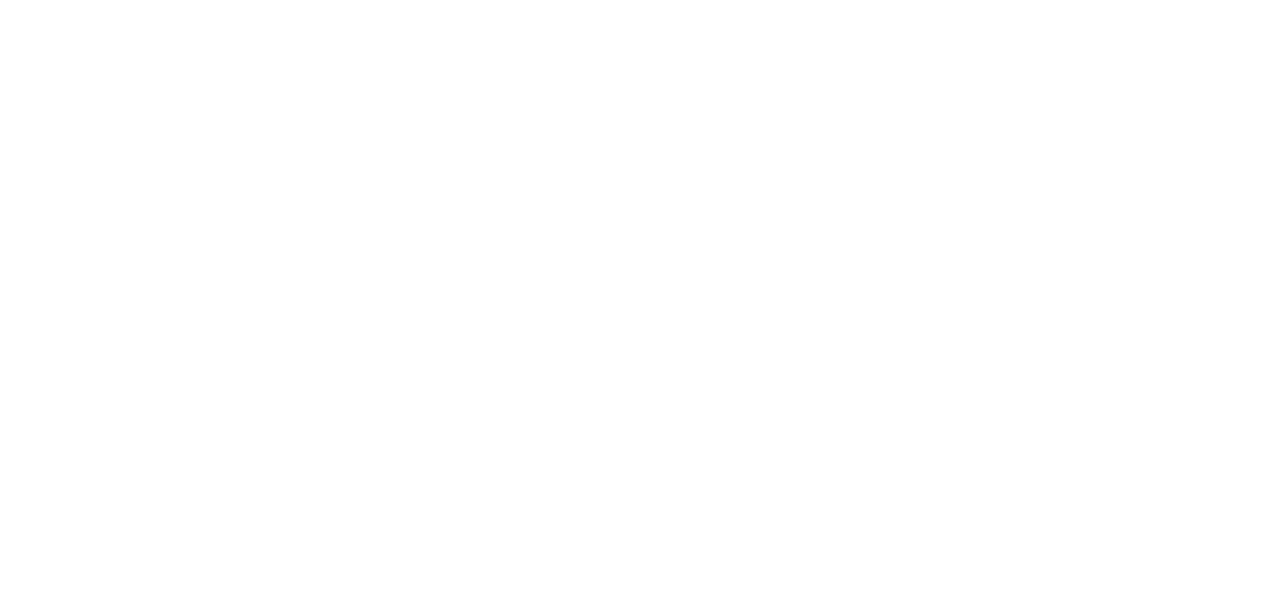
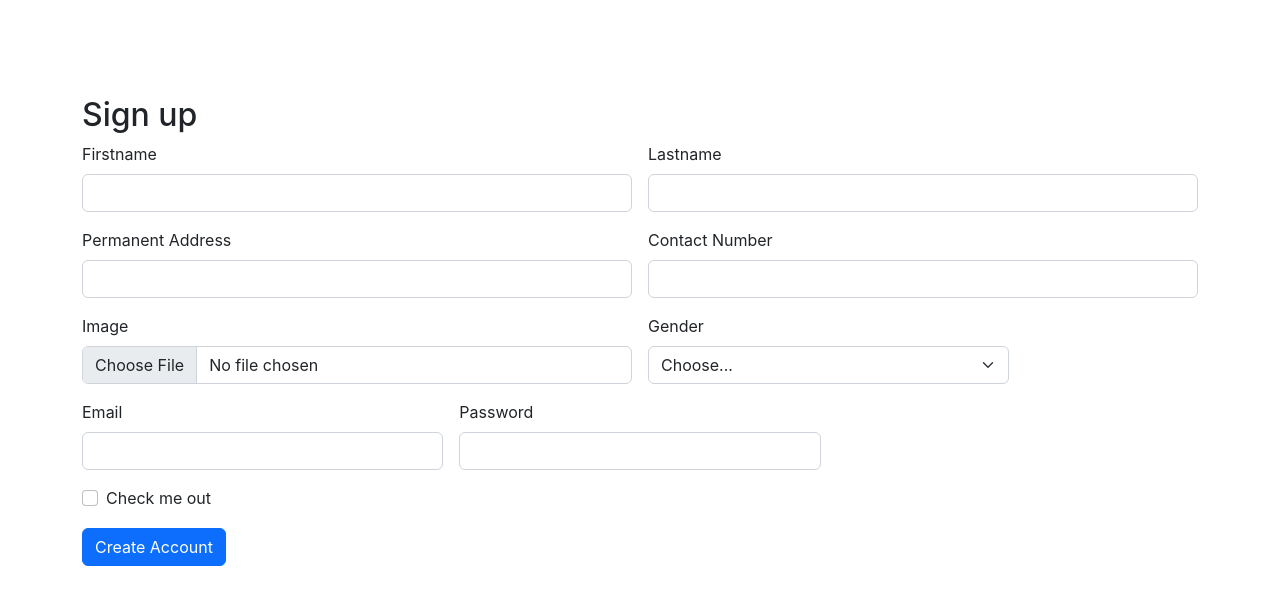
Before and after one commit to KingNelx/Profiling-System-Front-end-, a React (Create React App) app: page /studentReg in a window 1280 px wide. Before the commit this address had no page. Shown: the top 604 px of the page. Built offline with nearby package versions, Linux system fonts and the light colour scheme.

Commit message:
added student side

```diff
--- a/src/App.js
+++ b/src/App.js
@@ -7,6 +7,8 @@ import {
 import HomeLogin from './Components/HomeLogin';
 import AdminLogin from './AdminComponents/AdminLogin'
 import AdminReg from './AdminComponents/AdminReg'
+import StudentLogin from './StudentComponents/StudentLogin';
+import StudentReg from './StudentComponents/StudentReg';
 const App = () => {
   return (
     <Router>
@@ -14,6 +16,8 @@ const App = () => {
         <Route path="/" element={<HomeLogin />} />
         <Route path="adminLogin" element={<AdminLogin />} />
         <Route path="adminReg" element={<AdminReg />} />
+        <Route path="studentLogin" element={<StudentLogin />} />
+        <Route path="studentReg" element={<StudentReg />} />
       </Routes>
     </Router>
   );
--- a/src/Components/HomeLogin.jsx
+++ b/src/Components/HomeLogin.jsx
@@ -27,7 +27,7 @@ const HomeLogin = () => {
                             }} />
                             <div class="card-body">
                                 <h5 class="card-title">STUDENT</h5>
-                                <Link to="/login" class="btn btn-primary">Log in</Link>
+                                <Link to="/studentLogin" class="btn btn-primary">Log in</Link>
                             </div>
                         </div>
                     </div>
--- /dev/null
+++ b/src/StudentComponents/StudentLogin.jsx
@@ -0,0 +1,34 @@
+import { Link } from "react-router-dom"
+const StudentLogin = () => {
+    return (
+        <div>
+            <form>
+                <div className="container col-md-4 py-5 mt-5">
+                    <h2 className="mb-3"> Sign in </h2>
+                    <div class="mb-3">
+                        <label for="exampleInputEmail1" class="form-label">Email address</label>
+                        <input type="email" class="form-control" id="exampleInputEmail1" aria-describedby="emailHelp" />
+                        <div id="emailHelp" class="form-text">We'll never share your email with anyone else.</div>
+                    </div>
+                    <div class="mb-3">
+                        <label for="exampleInputPassword1" class="form-label">Password</label>
+                        <input type="password" class="form-control" id="exampleInputPassword1" />
+                    </div>
+                    <div class="mb-3">
+                        <label for="exampleInputPassword1" class="form-label">Confirm Password</label>
+                        <input type="password" class="form-control" id="exampleInputPassword1" />
+                    </div>
+                    <div class="mb-3 form-check">
+                        <input type="checkbox" class="form-check-input" id="exampleCheck1" />
+                        <label class="form-check-label" for="exampleCheck1">Check me out</label>
+                    </div>
+                    <Link class="btn btn-primary mx-2">Submit</Link>
+                    <Link to="/" class="btn btn-outline-success">Go Back</Link>
+                    <Link to="/studentReg" className="mx-2">No Account? Sign up now!</Link>
+                </div>
+            </form>
+        </div>
+    );
+}
+
+export default StudentLogin;
--- /dev/null
+++ b/src/StudentComponents/StudentReg.jsx
@@ -0,0 +1,60 @@
+import { Link } from "react-router-dom"
+
+const StudentReg = () => {
+    return (
+        <div className="container mt-5 py-5">
+            <h2>Sign up</h2>
+            <form class="row g-3">
+                <div class="col-md-6">
+                    <label for="inputEmail4" class="form-label">Firstname</label>
+                    <input type="text" class="form-control" id="inputEmail4" />
+                </div>
+                <div class="col-md-6">
+                    <label for="inputPassword4" class="form-label">Lastname</label>
+                    <input type="text" class="form-control" id="inputPassword4" />
+                </div>
+                <div class="col-md-6">
+                    <label for="inputAddress" class="form-label">Permanent Address</label>
+                    <input type="text" class="form-control" id="inputAddress"  />
+                </div>
+                <div class="col-md-6">
+                    <label for="inputAddress2" class="form-label">Contact Number</label>
+                    <input type="text" class="form-control" id="inputAddress2"  />
+                </div>
+                <div class="col-md-6">
+                    <label for="inputCity" class="form-label">Image</label>
+                    <input type="file" class="form-control" id="inputCity" />
+                </div>
+                <div class="col-md-4">
+                    <label for="inputState" class="form-label">Gender</label>
+                    <select id="inputState" class="form-select">
+                        <option selected>Choose...</option>
+                        <option>Male</option>
+                        <option>Female</option>
+                    </select>
+                </div>
+                <div class="col-md-4">
+                    <label for="inputZip" class="form-label">Email</label>
+                    <input type="email" class="form-control" id="inputZip" />
+                </div>
+                <div class="col-md-4">
+                    <label for="inputZip" class="form-label">Password</label>
+                    <input type="password" class="form-control" id="inputZip" />
+                </div>
+                <div class="col-12">
+                    <div class="form-check">
+                        <input class="form-check-input" type="checkbox" id="gridCheck" />
+                            <label class="form-check-label" for="gridCheck">
+                                Check me out
+                            </label>
+                    </div>
+                </div>
+                <div class="col-12">
+                    <Link to="/adminLogin" type="submit" class="btn btn-primary">Create Account</Link>
+                </div>
+            </form>
+        </div>
+    );
+}
+
+export default StudentReg;
```
